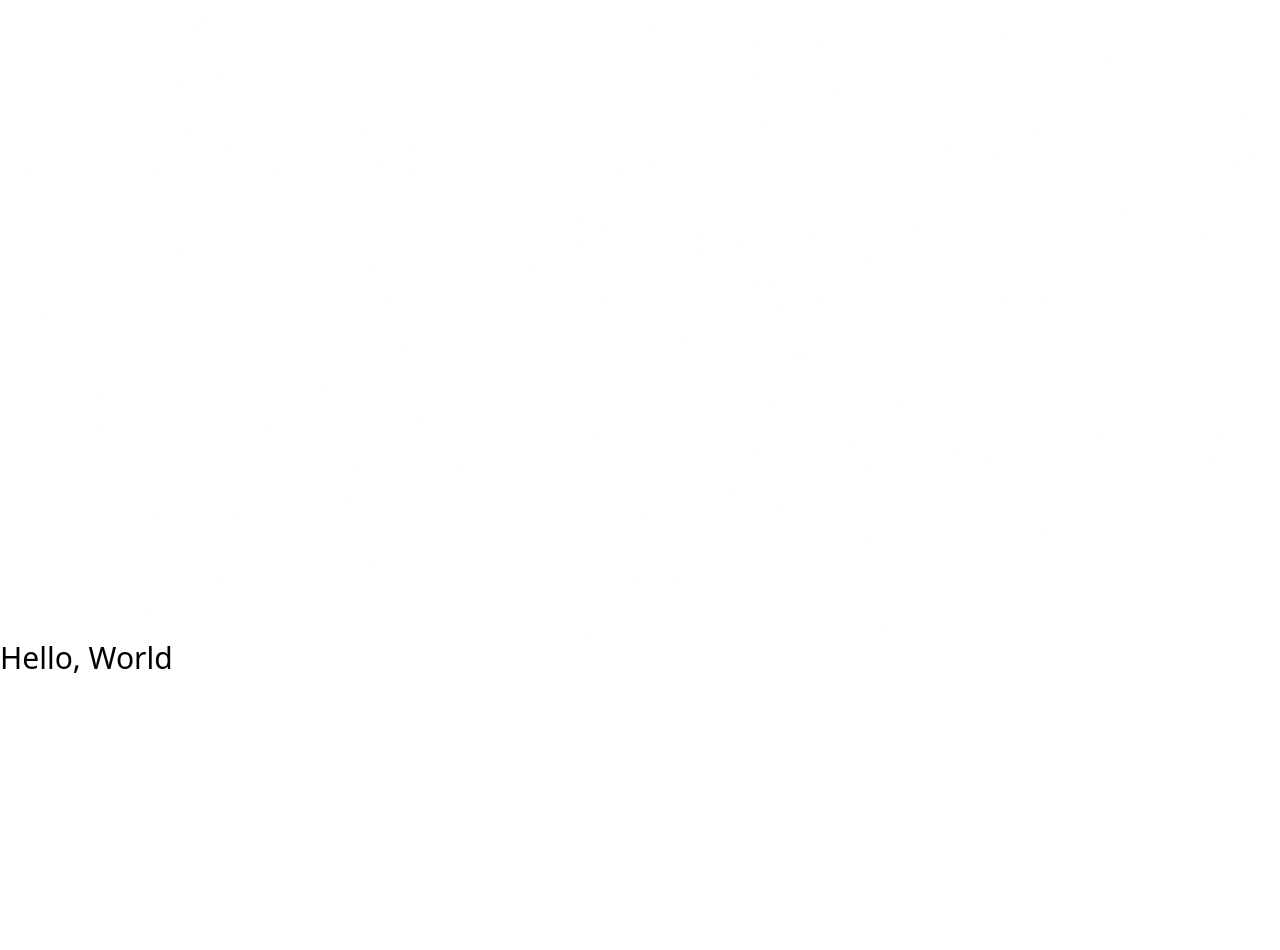
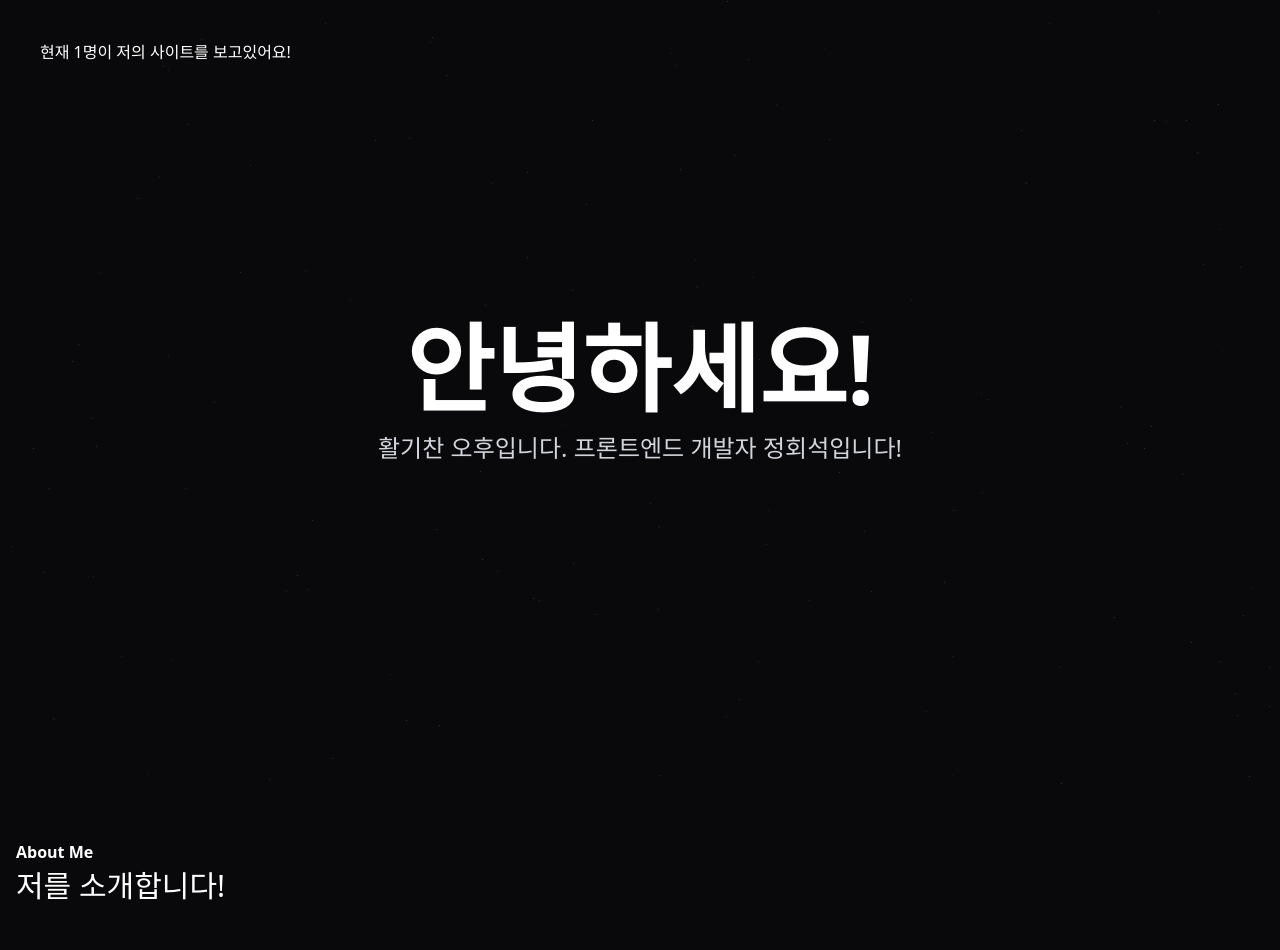
Before and after one commit to jeong-hoi-seok/portfolio, a Next.js app: page / in a window 1280 px wide. Shown: the top 950 px of the page. Built offline with nearby package versions, Linux system fonts and the light colour scheme.

Commit message:
[개발[ - about 개발 진행 중

```diff
--- a/package.json
+++ b/package.json
@@ -12,6 +12,7 @@
     },
     "dependencies": {
         "@typescript-eslint/eslint-plugin": "^7.3.1",
+        "moment": "^2.30.1",
         "next": "14.1.3",
         "react": "^18",
         "react-dom": "^18"
--- a/src/app/layout.tsx
+++ b/src/app/layout.tsx
@@ -1,5 +1,7 @@
 import type { Metadata } from 'next';
 import '../styles/globals.css';
+//component
+import Header from '@/components/common/Header';
 
 export const metadata: Metadata = {
     title: '정회석 포트폴리오',
@@ -12,6 +14,7 @@ const RootLayout = ({children}: Readonly<{children: React.ReactNode;}>) =>
         <html lang="ko">
             <body>
                 <main>
+                    <Header/>
                     {children}
                 </main>
             </body>
--- a/src/app/page.tsx
+++ b/src/app/page.tsx
@@ -1,37 +1,29 @@
 //componetns
+import React from 'react';
+//section
+import Intro from '@/components/section/Intro';
+import About from '@/components/section/About';
+//components
 import DustEffect from '@/components/DustEffect';
-import ScrollAnimation from '@/components/ScrollAnimation';
-import TextEffect from '@/components/TextEffect';
 
 const Home = () =>
 {
     return (
-        <>
-            <div
-
-            >
-                <DustEffect
-                    particle={100}
-                    MinSpeed={300}
-                    particleRGB='255,238,78'
-                    particleMinSize={0.4}
-                    particleMaxSize={0.9}
-                />
-                {/* <TextEffect
-                    text='가나다라마바사'
-                /> */}
-                <h1 className='text-3xl'>
-                    Hello, World
-                </h1>
-            </div>
-            <div style={{height: '1000px' }}>
-                <ScrollAnimation>
-                    {/* <TextEffect
-                        text='가나다라마바사'
-                    /> */}
-                </ScrollAnimation>
-            </div>
-        </>
+        <React.Fragment>
+            <Intro/>
+            <About/>
+            <DustEffect
+                particle={170}
+                MinSpeed={100}
+                MaxSpeed={400}
+                particleMinSize={0.2}
+                particleMaxSize={0.7}
+                className='fixed top-0 left-0 pointer-events-none block w-full h-full'
+                style={{
+                    zIndex: '-1',
+                }}
+            />
+        </React.Fragment>
     );
 };
 
--- a/src/components/DustEffect.tsx
+++ b/src/components/DustEffect.tsx
@@ -6,7 +6,7 @@ const getRandom = (min: number, max: number) =>
     return Math.round(Math.random() * (max - min)) + min;
 };
 
-interface IDustEffectProps {
+interface IDustEffectProps extends React.CanvasHTMLAttributes<HTMLCanvasElement> {
     particle?: number;
     particleRGB?: string;
     particleAlpha?: number;
@@ -30,6 +30,7 @@ const DustEffect = (props: IDustEffectProps) =>
         MaxSpeed = 1000, //ms
         MinSpeed = 100, //ms
         className = 'h-full w-full',
+        ...rest
     } = props;
     //ref
     const canvasRef = React.useRef<HTMLCanvasElement | null>(null);
@@ -155,6 +156,7 @@ const DustEffect = (props: IDustEffectProps) =>
 
     return (
         <canvas
+            {...rest}
             ref={canvasRef}
             className={className}
         />
--- a/src/components/ScrollAnimation.tsx
+++ b/src/components/ScrollAnimation.tsx
@@ -1,8 +1,9 @@
 'use client';
-import React, { useCallback } from 'react';
+import React from 'react';
 
 interface IScrollAnimationProps extends React.HTMLAttributes<HTMLDivElement> {
     threshold?: number;
+    delay?: number;
     children?: React.ReactNode;
 }
 
@@ -11,25 +12,31 @@ const ScrollAnimation: React.FC<IScrollAnimationProps> = (props) =>
     const {
         className,
         threshold = 0.8,
+        delay = 0,
         children,
         ...rest
     } = props;
     //ref
     const dom = React.useRef<HTMLDivElement | null>(null);
+    const [focus, setFocus] = React.useState<boolean | null>(false);
 
-    const observerEvent: IntersectionObserverCallback = useCallback((entrise) =>
+    const observerEvent: IntersectionObserverCallback = React.useCallback((entrise) =>
     {
         entrise.forEach(entry =>
         {
             if(entry.isIntersecting)
             {
-                if(dom.current)
+                setTimeout(() =>
                 {
-                    dom.current.classList.add('scroll-animation-fade-up-visible');
-                }
+                    if(dom.current)
+                    {
+                        setFocus(true);
+                        dom.current.classList.add('scroll-animation-fade-up-visible');
+                    }
+                }, delay);
             }
         });
-    }, []);
+    }, [delay]);
 
     React.useEffect(() =>
     {
@@ -51,9 +58,19 @@ const ScrollAnimation: React.FC<IScrollAnimationProps> = (props) =>
         <div
             {...rest}
             ref={dom}
-            className={`scroll-animation-fade-up ${className || ''}`}
+            className={`relative scroll-animation-fade-up ${className || ''}`}
         >
-            {children && children}
+            {
+                focus &&
+                    <div className='absolute top-0'>
+                        {children}
+                    </div>
+            }
+            {
+                <div className='opacity-0'>
+                    {(children) && children}
+                </div>
+            }
         </div>
     );
 };
--- a/src/components/TextEffect.tsx
+++ b/src/components/TextEffect.tsx
@@ -1,7 +1,7 @@
 'use client';
 import React from 'react';
 
-interface ITextEffectProps {
+interface ITextEffectProps extends React.HTMLAttributes<HTMLParagraphElement> {
     text?: string;
     delay?: number;
 }
@@ -9,14 +9,48 @@ interface ITextEffectProps {
 const TextEffect = (props: ITextEffectProps) =>
 {
     const {
+
         text, //텍스트 값
         delay = 70, //글자 하나의 딜레이 값
+        ...rest
     } = props;
+    const dom = React.useRef<HTMLParagraphElement | null>(null);
+    const [isVisible, setIsVisible] = React.useState<boolean>(false);
+
+    const observerEvent: IntersectionObserverCallback = React.useCallback((entrise) =>
+    {
+        entrise.forEach(entry =>
+        {
+            if(entry.isIntersecting)
+            {
+                setIsVisible(true);
+            }
+        });
+    }, []);
+
+    React.useEffect(() =>
+    {
+        const el = dom.current;
+
+        if(el)
+        {
+            const observer = new IntersectionObserver(observerEvent, {threshold: 1});
+            observer.observe(el);
+
+            return () =>
+            {
+                observer && observer.disconnect();
+            };
+        }
+    }, [observerEvent]);
 
     return (
-        <div>
+        <p
+            ref={dom}
+            {...rest}
+        >
             {
-                text?.split('').map((part, idx) =>
+                isVisible && text?.split('').map((part, idx) =>
                 {
                     return (
                         <span
@@ -31,7 +65,7 @@ const TextEffect = (props: ITextEffectProps) =>
                     );
                 })
             }
-        </div>
+        </p>
     );
 };
 
--- /dev/null
+++ b/src/components/common/Header.tsx
@@ -0,0 +1,12 @@
+import React from 'react';
+
+const Header = () =>
+{
+    return (
+        <header className='inline-flex fixed left-10 top-10 z-10'>
+            현재 1명이 저의 사이트를 보고있어요!
+        </header>
+    );
+};
+
+export default Header;
--- /dev/null
+++ b/src/components/layout/Container.tsx
@@ -0,0 +1,19 @@
+import React from 'react';
+
+interface IContainerProps {
+    children?: React.ReactNode;
+}
+
+const Container = (props: IContainerProps) =>
+{
+    const {
+        children,
+    } = props;
+    return (
+        <div className='container px-4 py-10 mx-auto'>
+            {children && children}
+        </div>
+    );
+};
+
+export default Container;
--- /dev/null
+++ b/src/components/section/About.tsx
@@ -0,0 +1,41 @@
+import React from 'react';
+import Image from 'next/image';
+//
+import Container from '@/components/layout/Container';
+import ScrollAnimation from '../ScrollAnimation';
+
+const About = () =>
+{
+    return (
+        <Container>
+            <ScrollAnimation
+                delay={200}
+            >
+                <h3 className='text-1xl font-bold mb-1'>
+                    About Me
+                </h3>
+            </ScrollAnimation>
+            <ScrollAnimation>
+                <h2 className='text-3xl'>
+                    저를 소개합니다!
+                </h2>
+            </ScrollAnimation>
+            <div className='mt-12'>
+                <ScrollAnimation>
+                    <div className='relative w-44 h-44 bg-slate-600 rounded-full overflow-hidden'>
+                        <Image
+                            src={'/images/profile.jpg'}
+                            alt='my profile'
+                            fill
+                            style={{
+                                objectFit: 'cover',
+                            }}
+                        />
+                    </div>
+                </ScrollAnimation>
+            </div>
+        </Container>
+    );
+};
+
+export default About;
--- /dev/null
+++ b/src/components/section/Intro.tsx
@@ -0,0 +1,65 @@
+'use client';
+import React from 'react';
+import moment from 'moment';
+import 'moment/locale/ko';
+//
+import ScrollAnimation from '@/components/ScrollAnimation';
+import TextEffect from '../TextEffect';
+
+const Intro = () =>
+{
+    const trumanShow = () =>
+    {
+        const hour = moment().hour();
+
+        let text = '날';
+
+        if(hour >= 5 && hour <= 12) //5시~12시
+        {
+            text = '상쾌한 아침';
+        }
+        else if(hour > 12 && hour <= 18) //13시~18시
+        {
+            text = '활기찬 오후';
+        }
+        else if(hour > 18 && hour <= 22) //19시~22시
+        {
+            text = '평온한 저녁';
+        }
+        else //23~4시
+        {
+            text = '좋은 밤';
+        }
+
+        return text;
+    };
+
+    return (
+        <section
+            className='relative'
+        >
+            <div
+                className='flex flex-col justify-center items-center h-dvh'
+            >
+                <ScrollAnimation>
+                    <TextEffect
+                        className='text-8xl font-bold'
+                        delay={20}
+                        text={'안녕하세요!'}
+                    />
+                </ScrollAnimation>
+                <ScrollAnimation
+                    delay={500}
+                >
+                    <TextEffect
+                        className='text-2xl m-4 text-gray-300'
+                        delay={20}
+                        text={`${trumanShow()}입니다. 프론트엔드 개발자 정회석입니다!`}
+                    />
+                </ScrollAnimation>
+            </div>
+        </section>
+    );
+};
+
+export default Intro;
--- a/src/styles/globals.css
+++ b/src/styles/globals.css
@@ -6,6 +6,8 @@
 
 :root {
     --easeOutQuart: cubic-bezier(0.25, 1, 0.5, 1);
+    --primary-background-color: #09090b;
+    --primary-text-color: #fff;
 }
 
 @media (prefers-color-scheme: dark) {
@@ -15,14 +17,15 @@
 }
 
 body {
-
+    background-color: var(--primary-background-color);
+    color: var(--primary-text-color);
 }
 
+/* 커스텀 css는 이니셜을 앞에 붙이기 */
 @layer utilities {
     .text-balance {
         text-wrap: balance;
     }
-
     .scroll-animation-fade-up {
         @apply opacity-0;
         @apply translate-y-4;
```
Also changed, not shown: public/images/profile.jpg (added), 1 other file (tests, documents, lock files or other folders).
